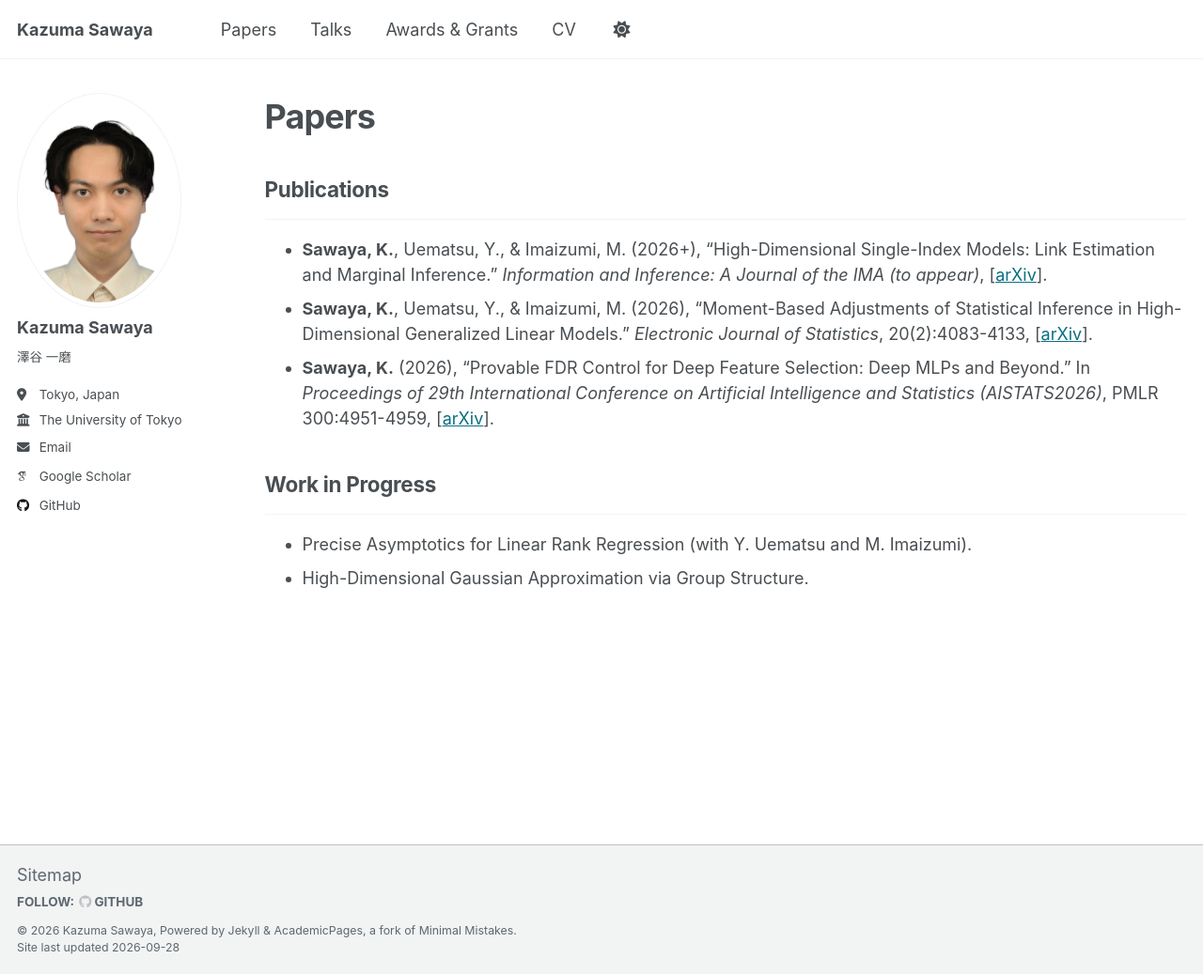
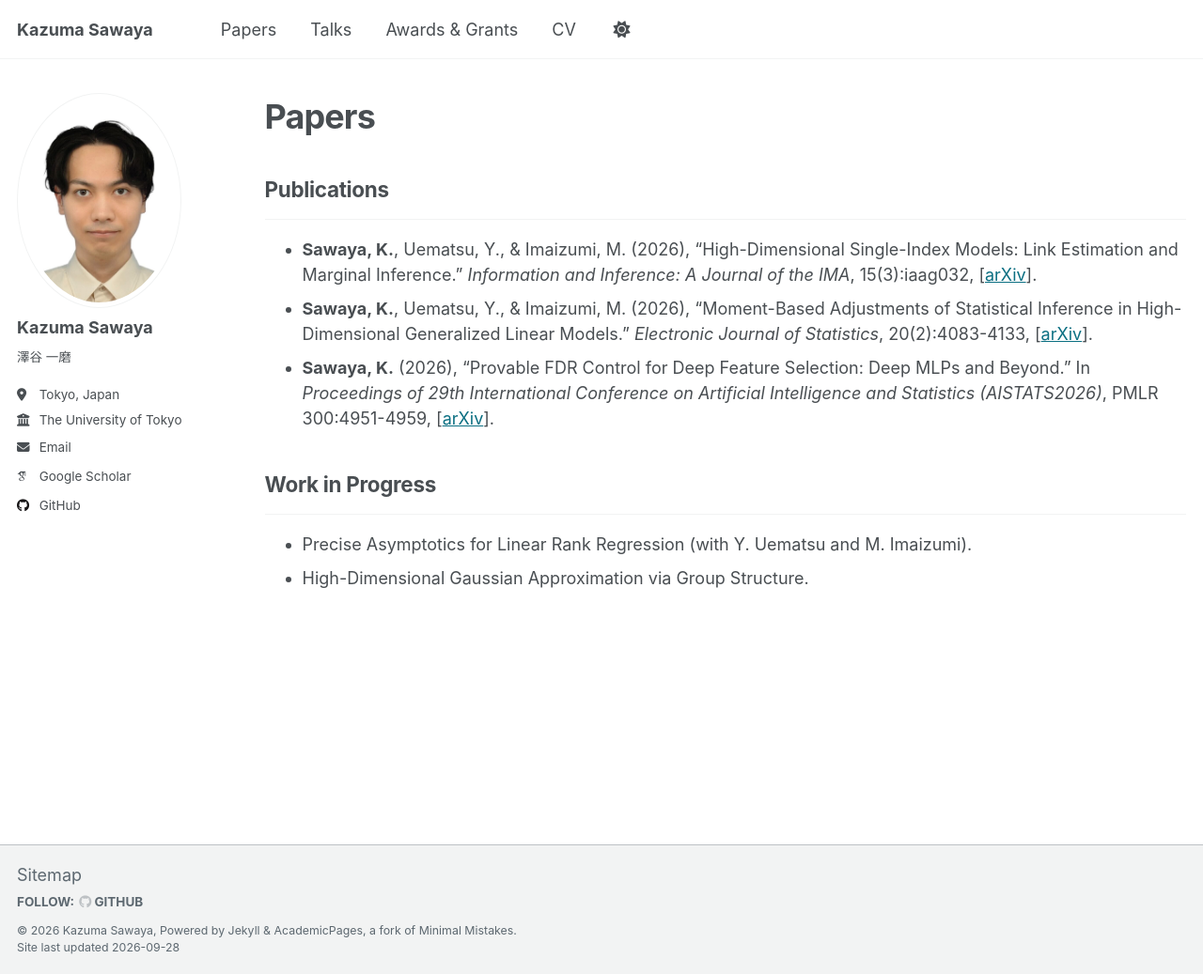
Before and after one commit to sawaya-ka/sawaya-ka.github.io, a Jekyll site: the page built from _pages/papers.md, in a window 1280 px wide and 1037 px high. Shown: the whole window at 94% size. Built offline with Jekyll 4.4.1, drawn with Linux system fonts in a browser that asks for light colours; some web fonts are replaced.

Commit message:
Update papers.md

```diff
--- a/_pages/papers.md
+++ b/_pages/papers.md
@@ -7,7 +7,7 @@ author_profile: true
 
 ## Publications
 ---
-- **Sawaya, K.**, Uematsu, Y., & Imaizumi, M. (2026+), "High-Dimensional Single-Index Models: Link Estimation and Marginal Inference."  *Information and Inference: A Journal of the IMA (to appear)*, [[arXiv](https://arxiv.org/abs/2404.17812)].
+- **Sawaya, K.**, Uematsu, Y., & Imaizumi, M. (2026), "High-Dimensional Single-Index Models: Link Estimation and Marginal Inference."  *Information and Inference: A Journal of the IMA*, 15(3):iaag032, [[arXiv](https://arxiv.org/abs/2404.17812)].
 - **Sawaya, K.**, Uematsu, Y., & Imaizumi, M. (2026), "Moment-Based Adjustments of Statistical Inference in High-Dimensional Generalized Linear Models." *Electronic Journal of Statistics*, 20(2):4083-4133, [[arXiv](https://arxiv.org/abs/2305.17731)].
 - **Sawaya, K.** (2026), "Provable FDR Control for Deep Feature Selection: Deep MLPs and Beyond." In *Proceedings of 29th International Conference on Artificial Intelligence and Statistics (AISTATS2026)*, PMLR 300:4951-4959, [[arXiv](https://arxiv.org/abs/2512.04696)].
 
```
